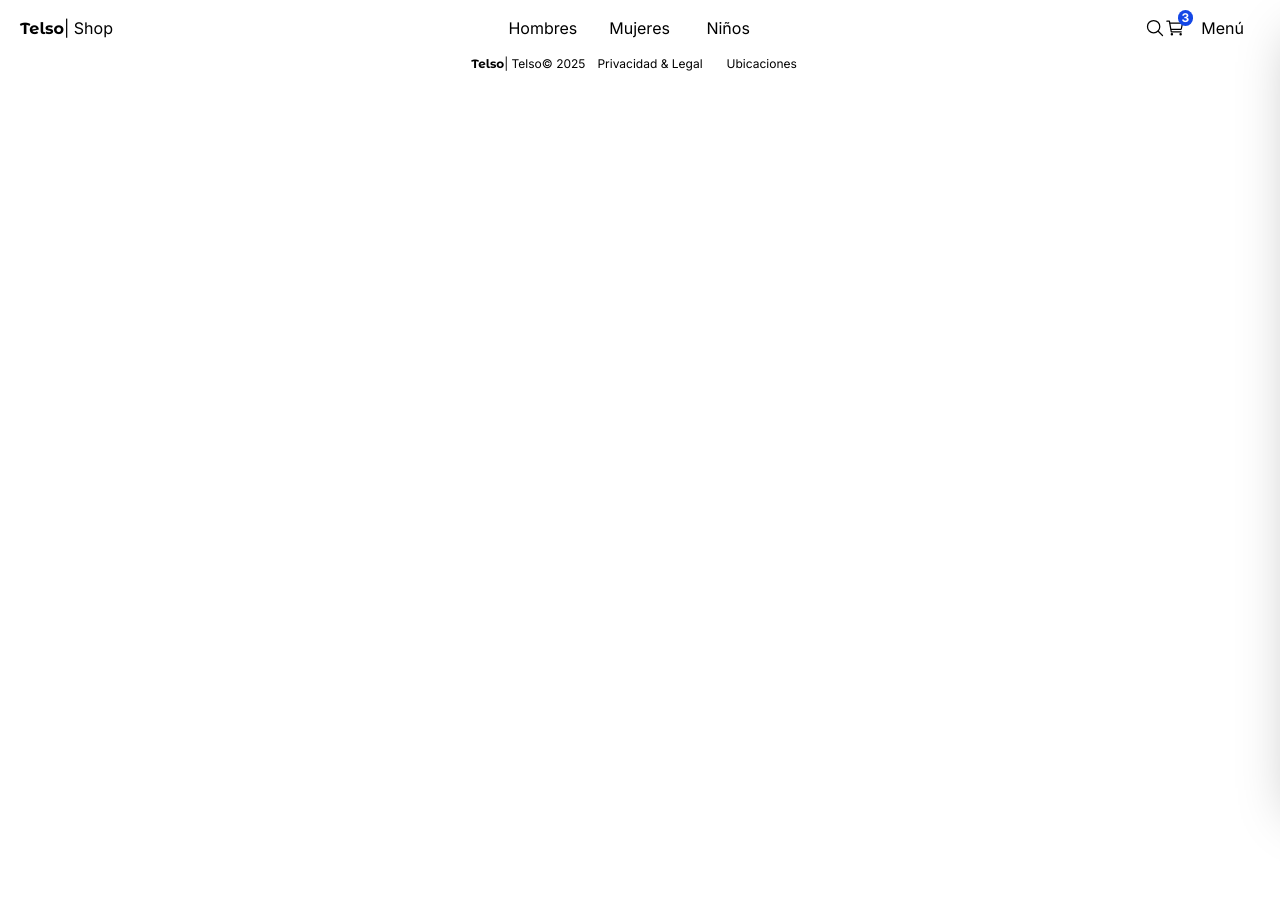
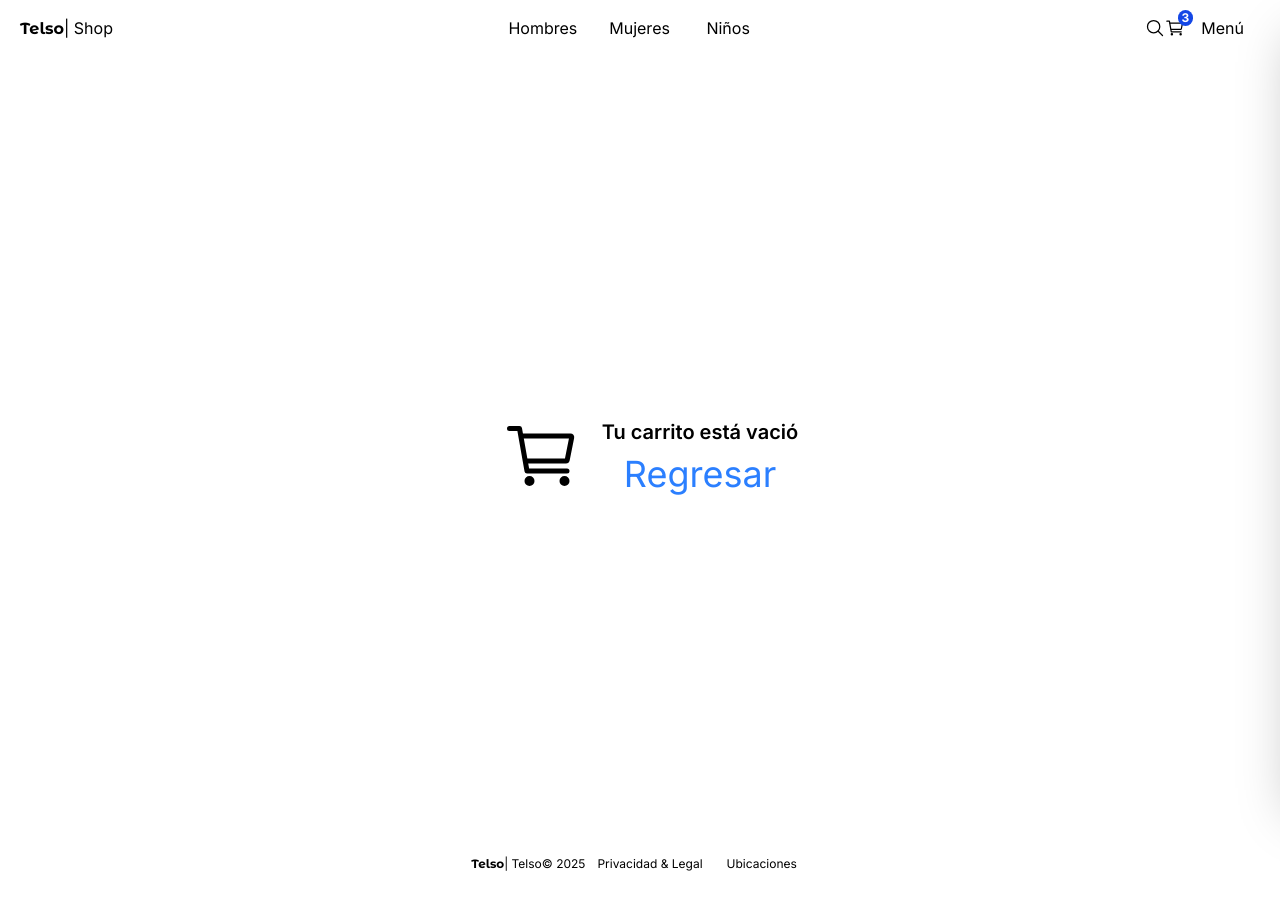
Before and after one commit to brayanpesantes/telso-app, a Next.js app: page /empty in a window 1280 px wide. Before the commit the page ends 800 px from the top, so only its background shows below. Built offline with nearby package versions, Linux system fonts and the light colour scheme.

Commit message:
Add empty cart page with message and link to return to shop

```diff
--- a/src/app/(shop)/empty/page.tsx
+++ b/src/app/(shop)/empty/page.tsx
@@ -1,5 +1,16 @@
+import Link from "next/link";
+import { IoCartOutline } from "react-icons/io5";
+
 export default function Page() {
-    return (
-        <div></div>
-    );
+  return (
+    <div className="flex justify-center items-center min-h-svh">
+      <IoCartOutline size={80} className="mx-5" />
+      <div className="flex flex-col items-center">
+        <h1 className="text-xl font-semibold">Tu carrito está vació</h1>
+        <Link href="/" className="text-blue-500 mt-2 text-4xl">
+          Regresar
+        </Link>
+      </div>
+    </div>
+  );
 }
```
